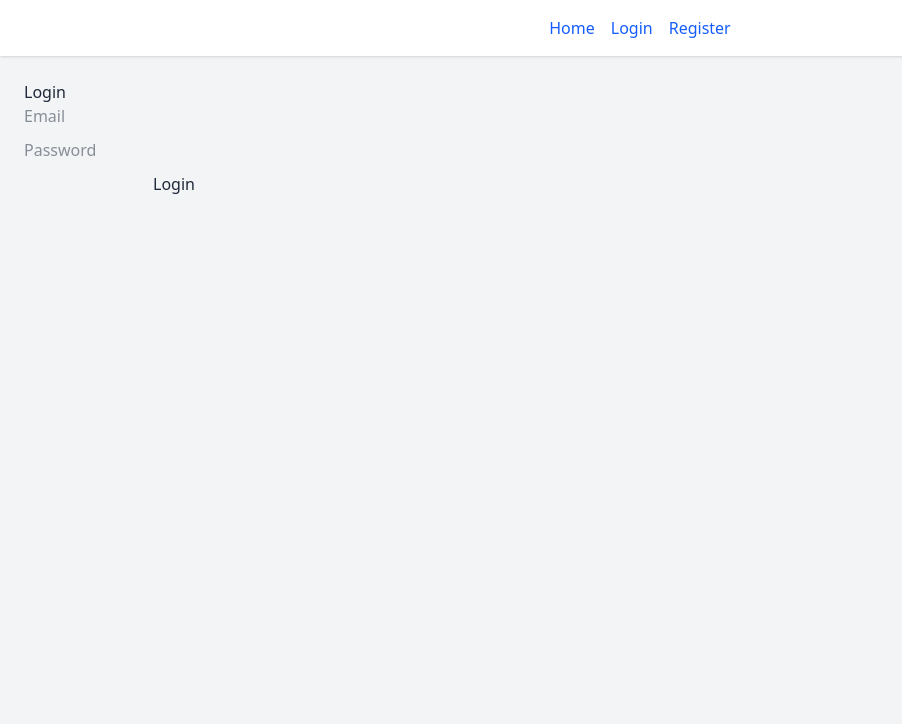
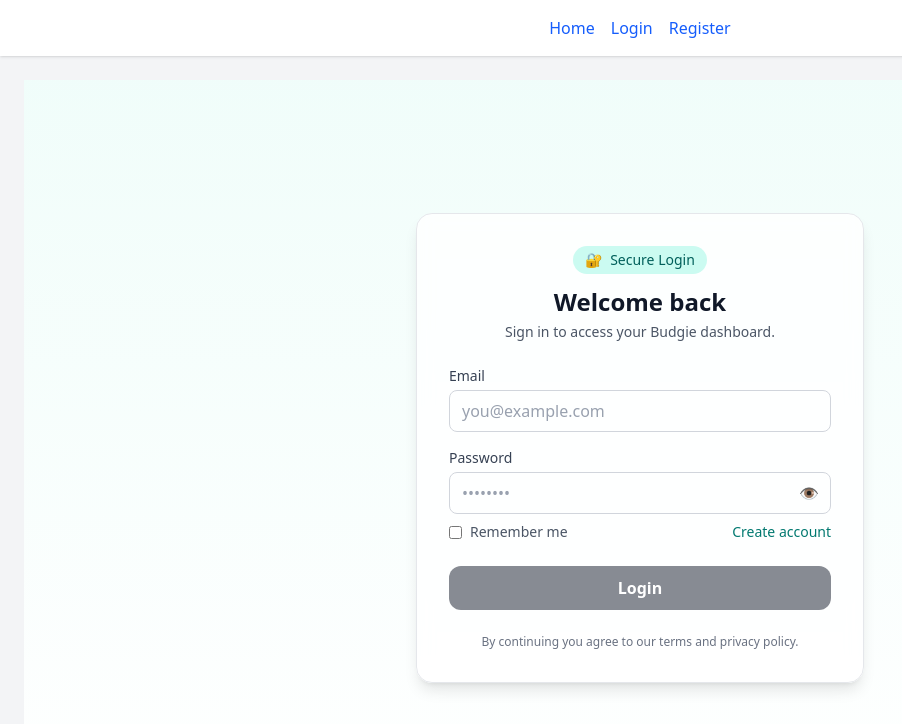
Before and after one commit to D0ubleA-ron/Budgie, a Vue app in the folder client/: page /login in a window 1280 px wide. Shown: the top 724 px of the page, without its empty margins (0-902 px from the left). Built offline with nearby package versions, Linux system fonts and the light colour scheme; no server answers.

Commit message:
Login Facelift

```diff
--- a/client/src/components/Login.vue
+++ b/client/src/components/Login.vue
@@ -1,51 +1,144 @@
 <template>
-  <form @submit.prevent="handleLogin">
-    <h2>Login</h2>
-    <input v-model="email" type="email" placeholder="Email" required />
-    <input v-model="password" type="password" placeholder="Password" required />
-    <button type="submit">Login</button>
-    <p v-if="error" style="color: red">{{ error }}</p>
-  </form>
+  <div class="min-h-[calc(100vh-4rem)] bg-gradient-to-b from-teal-50 to-white flex items-center justify-center px-4 py-10">
+    <div class="w-full max-w-md">
+      <div class="rounded-2xl bg-white/80 backdrop-blur border border-gray-200 shadow-lg p-6 md:p-8">
+        <div class="mb-6 text-center">
+          <div class="inline-flex items-center gap-2 px-3 py-1 rounded-full bg-teal-100 text-teal-800 text-sm font-medium">
+            <span>🔐</span> Secure Login
+          </div>
+          <h2 class="mt-3 text-2xl font-bold text-gray-900">Welcome back</h2>
+          <p class="mt-1 text-gray-600 text-sm">Sign in to access your Budgie dashboard.</p>
+        </div>
+
+        <form @submit.prevent="handleLogin" novalidate>
+          <!-- Error banner -->
+          <div
+            v-if="error"
+            class="mb-4 rounded-lg border border-red-200 bg-red-50 text-red-700 px-3 py-2 text-sm"
+            role="alert"
+          >
+            {{ error }}
+          </div>
+
+          <!-- Email -->
+          <div class="mb-4">
+            <label for="email" class="block text-sm font-medium text-gray-700 mb-1">Email</label>
+            <input
+              id="email"
+              v-model.trim="email"
+              type="email"
+              required
+              autocomplete="email"
+              placeholder="you@example.com"
+              class="w-full rounded-lg border border-gray-300 px-3 py-2 text-gray-900 placeholder-gray-400 focus:outline-none focus:ring-2 focus:ring-teal-500 focus:border-transparent"
+            />
+          </div>
+
+          <!-- Password -->
+          <div class="mb-2">
+            <label for="password" class="block text-sm font-medium text-gray-700 mb-1">Password</label>
+            <div class="relative">
+              <input
+                :type="showPassword ? 'text' : 'password'"
+                id="password"
+                v-model="password"
+                required
+                autocomplete="current-password"
+                placeholder="••••••••"
+                class="w-full rounded-lg border border-gray-300 px-3 py-2 pr-11 text-gray-900 placeholder-gray-400 focus:outline-none focus:ring-2 focus:ring-teal-500 focus:border-transparent"
+              />
+              <button
+                type="button"
+                @click="showPassword = !showPassword"
+                class="absolute inset-y-0 right-0 px-3 text-gray-500 hover:text-gray-700 focus:outline-none"
+                :aria-label="showPassword ? 'Hide password' : 'Show password'"
+              >
+                <span v-if="showPassword">🙈</span>
+                <span v-else>👁️</span>
+              </button>
+            </div>
+          </div>
+
+          <div class="flex items-center justify-between mb-6">
+            <label class="inline-flex items-center gap-2 text-sm text-gray-600">
+              <input type="checkbox" v-model="remember" class="rounded border-gray-300 text-teal-600 focus:ring-teal-500" />
+              Remember me
+            </label>
+            <RouterLink to="/register" class="text-sm font-medium text-teal-700 hover:text-teal-800">
+              Create account
+            </RouterLink>
+          </div>
+
+          <button
+            type="submit"
+            :disabled="loading || !email || !password"
+            class="w-full inline-flex items-center justify-center gap-2 rounded-xl bg-gray-900 text-white font-semibold px-4 py-2.5 disabled:opacity-50 disabled:cursor-not-allowed hover:bg-gray-800 transition"
+          >
+            <svg
+              v-if="loading"
+              class="h-5 w-5 animate-spin"
+              viewBox="0 0 24 24"
+              fill="none"
+              aria-hidden="true"
+            >
+              <circle class="opacity-25" cx="12" cy="12" r="10" stroke="currentColor" stroke-width="4" />
+              <path class="opacity-75" fill="currentColor" d="M4 12a8 8 0 018-8v4a4 4 0 00-4 4H4z" />
+            </svg>
+            <span>{{ loading ? 'Signing in…' : 'Login' }}</span>
+          </button>
+        </form>
+
+        <p class="mt-6 text-center text-xs text-gray-500">
+          By continuing you agree to our terms and privacy policy.
+        </p>
+      </div>
+    </div>
+  </div>
 </template>
 
 <script setup>
 import { ref } from 'vue'
+import { useRouter } from 'vue-router'
+
+const router = useRouter()
+
 const email = ref('')
 const password = ref('')
+const remember = ref(false)
+const showPassword = ref(false)
 const error = ref('')
+const loading = ref(false)
 
 const handleLogin = async () => {
+  if (!email.value || !password.value) return
+  loading.value = true
+  error.value = ''
   try {
-    const response = await fetch('http://localhost:3000/api/auth/login', {
+    const res = await fetch('http://localhost:3000/api/auth/login', {
       method: 'POST',
       credentials: 'include',
-      headers: {
-        'Content-Type': 'application/json'
-      },
-      body: JSON.stringify({ email: email.value, password: password.value })
+      headers: { 'Content-Type': 'application/json' },
+      body: JSON.stringify({
+        email: email.value,
+        password: password.value,
+        remember: remember.value
+      })
     })
+    const data = await res.json().catch(() => null)
+    if (!res.ok) throw new Error(data?.error || data?.message || 'Login failed')
 
-    const data = await response.json()
-
-    if (!response.ok) {
-      throw new Error(data.error || 'Login failed')
-    }
-
+    // success
     error.value = ''
-    alert('Login successful!')
-  } catch (err) {
-    error.value = err.message
+    // Redirect to transactions (adjust as needed)
+    router.push('/transactions')
+  } catch (e) {
+    error.value = e?.message || 'Login failed'
+  } finally {
+    loading.value = false
   }
 }
 </script>
 
 <style scoped>
-form {
-  display: flex;
-  flex-direction: column;
-  width: 300px;
-}
-input, button {
-  margin-bottom: 10px;
-}
+/* All styling via Tailwind */
 </style>
```
